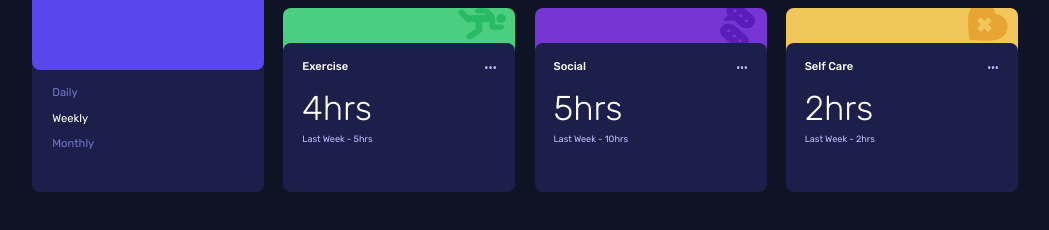
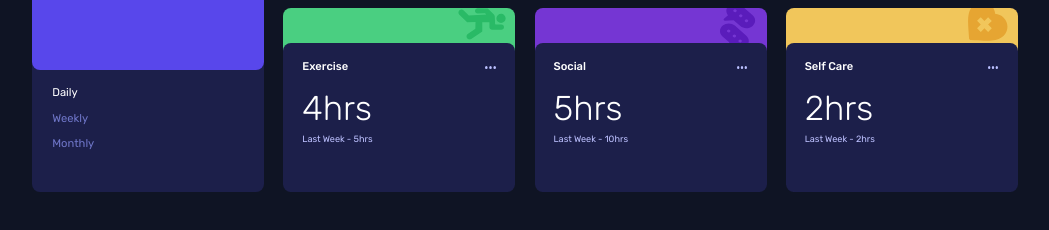
Before and after one commit to pkthunder87/time-tracker, a React (Vite) app: page / in a window 1280 px wide. Shown: the part 402-632 px from the top of the page, without its empty margins (115-1164 px from the left). Built offline with nearby package versions, Linux system fonts and the light colour scheme.

Commit message:
Feat: Add display states for daily, weekly, monthly

```diff
--- a/src/components/AppLayout.jsx
+++ b/src/components/AppLayout.jsx
@@ -1,10 +1,20 @@
+import { useState } from 'react';
 import TimeBox from './TimeBox';
 import UserBox from './UserBox';
 
+import dataJSON from './data.json';
+
 function AppLayout() {
+  const [durationDisplay, setDurationDisplay] = useState('daily');
+
+  console.log(dataJSON[0].timeframes.daily.current);
+
   return (
     <div className=" grid gap-6 text-white sm:h-[48.5dvh] sm:w-[77dvw] sm:grid-cols-4 sm:grid-rows-2 sm:gap-[1.2rem]">
-      <UserBox />
+      <UserBox
+        setDurationDisplay={setDurationDisplay}
+        durationDisplay={durationDisplay}
+      />
 
       <TimeBox
         activityIcon="icon-work.svg"
--- a/src/components/UserBox.jsx
+++ b/src/components/UserBox.jsx
@@ -1,4 +1,19 @@
-function UserBox() {
+function UserBox({ setDurationDisplay, durationDisplay }) {
+  const dailyHighlight =
+    durationDisplay === 'daily'
+      ? 'text-white'
+      : 'text-neutral-desaturated-blue';
+
+  const weeklyHighlight =
+    durationDisplay === 'weekly'
+      ? 'text-white'
+      : 'text-neutral-desaturated-blue';
+
+  const monthlyHighlight =
+    durationDisplay === 'monthly'
+      ? 'text-white'
+      : 'text-neutral-desaturated-blue';
+
   return (
     <div className="grid h-[12rem] w-[87dvw] grid-rows-[64%_36%]  rounded-xl bg-neutral-dark-blue  sm:row-span-2 sm:h-full sm:w-full sm:grid-rows-[68.5%_31.5%] sm:rounded-lg ">
       <div className="flex items-center gap-4  rounded-xl bg-primary-blue  p-7 sm:grid sm:grid-rows-[43%_57%] sm:items-baseline sm:gap-0 sm:rounded-lg sm:p-5">
@@ -14,10 +29,37 @@ function UserBox() {
           </p>
         </div>
       </div>
-      <div className="ml-2 flex justify-between rounded-b-lg p-7 pr-5 text-lg leading-4 text-neutral-desaturated-blue sm:ml-0 sm:flex-col sm:justify-normal sm:gap-[.6rem] sm:p-5 sm:text-[.7rem]">
-        <p className="cursor-pointer hover:text-white sm:-mt-[.3rem]">Daily</p>
-        <p className="cursor-pointer text-white">Weekly</p>
-        <p className="cursor-pointer hover:text-white">Monthly</p>
+      <div className="ml-2 flex justify-between rounded-b-lg p-7 pr-5 text-lg leading-4 sm:ml-0 sm:flex-col sm:justify-normal sm:gap-[.6rem] sm:p-5 sm:text-[.7rem]">
+        <p
+          onClick={() => {
+            if (durationDisplay === 'daily') return;
+            setDurationDisplay(() => 'daily');
+            console.log(durationDisplay);
+          }}
+          className={`${dailyHighlight} cursor-pointer hover:text-white sm:-mt-[.3rem]`}
+        >
+          Daily
+        </p>
+        <p
+          onClick={() => {
+            if (durationDisplay === 'weekly') return;
+            setDurationDisplay(() => 'weekly');
+            console.log(durationDisplay);
+          }}
+          className={`${weeklyHighlight} cursor-pointer hover:text-white`}
+        >
+          Weekly
+        </p>
+        <p
+          onClick={() => {
+            if (durationDisplay === 'monthly') return;
+            setDurationDisplay(() => 'monthly');
+            console.log(durationDisplay);
+          }}
+          className={`${monthlyHighlight} cursor-pointer hover:text-white`}
+        >
+          Monthly
+        </p>
       </div>
     </div>
   );
--- /dev/null
+++ b/src/components/data.json
@@ -0,0 +1,104 @@
+[
+  {
+    "title": "Work",
+    "timeframes": {
+      "daily": {
+        "current": 5,
+        "previous": 7
+      },
+      "weekly": {
+        "current": 32,
+        "previous": 36
+      },
+      "monthly": {
+        "current": 103,
+        "previous": 128
+      }
+    }
+  },
+  {
+    "title": "Play",
+    "timeframes": {
+      "daily": {
+        "current": 1,
+        "previous": 2
+      },
+      "weekly": {
+        "current": 10,
+        "previous": 8
+      },
+      "monthly": {
+        "current": 23,
+        "previous": 29
+      }
+    }
+  },
+  {
+    "title": "Study",
+    "timeframes": {
+      "daily": {
+        "current": 0,
+        "previous": 1
+      },
+      "weekly": {
+        "current": 4,
+        "previous": 7
+      },
+      "monthly": {
+        "current": 13,
+        "previous": 19
+      }
+    }
+  },
+  {
+    "title": "Exercise",
+    "timeframes": {
+      "daily": {
+        "current": 1,
+        "previous": 1
+      },
+      "weekly": {
+        "current": 4,
+        "previous": 5
+      },
+      "monthly": {
+        "current": 11,
+        "previous": 18
+      }
+    }
+  },
+  {
+    "title": "Social",
+    "timeframes": {
+      "daily": {
+        "current": 1,
+        "previous": 3
+      },
+      "weekly": {
+        "current": 5,
+        "previous": 10
+      },
+      "monthly": {
+        "current": 21,
+        "previous": 23
+      }
+    }
+  },
+  {
+    "title": "Self Care",
+    "timeframes": {
+      "daily": {
+        "current": 0,
+        "previous": 1
+      },
+      "weekly": {
+        "current": 2,
+        "previous": 2
+      },
+      "monthly": {
+        "current": 7,
+        "previous": 11
+      }
+    }
+  }
+]
```
